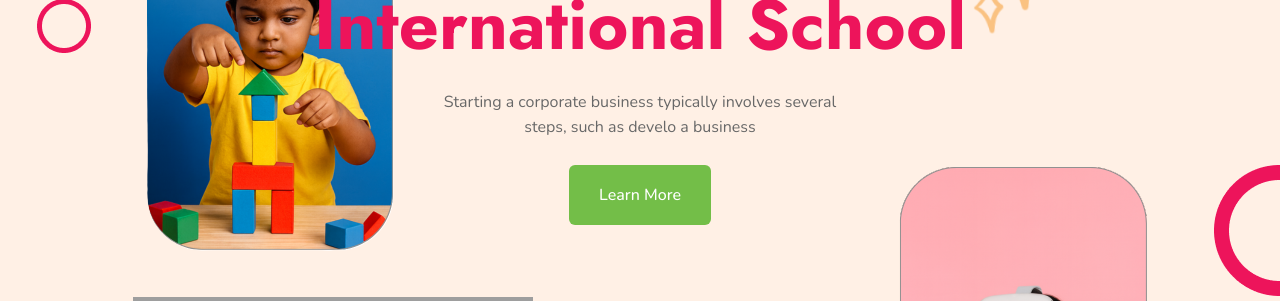
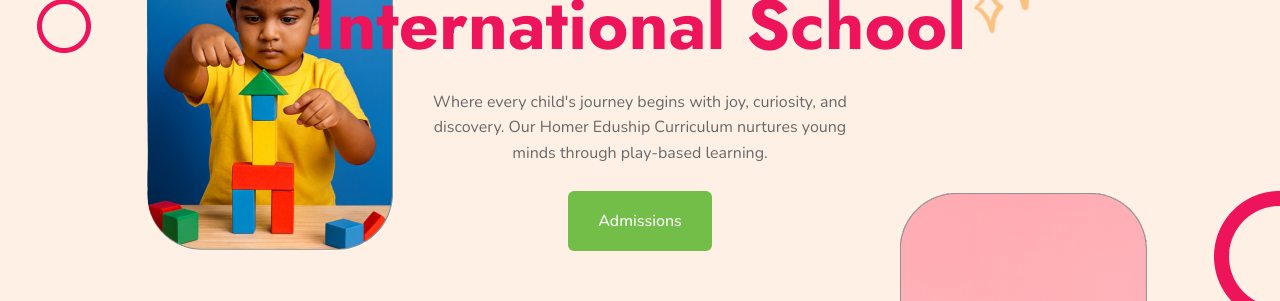
Before and after one commit to trendsandtactics/jois, a React (Vite) app: page / in a window 1280 px wide. Shown: the part 347-648 px from the top of the page. Built offline with nearby package versions, Linux system fonts and the light colour scheme; grey boxes are pictures that could not be loaded.

Commit message:
Update heroOne.jsx

```diff
--- a/src/components/sections/heros/heroOne.jsx
+++ b/src/components/sections/heros/heroOne.jsx
@@ -26,10 +26,10 @@ const HeroOne = () => {
             <img src={shap} alt="shap-2" className="w-5 h-8 -mt-7" />
           </div>
 
-          <p className="pt-5 max-w-[431px]">Starting a corporate business typically involves several steps, such as develo a business</p>
+          <p className="pt-5 max-w-[431px]">Where every child's journey begins with joy, curiosity, and discovery. Our Homer Eduship Curriculum nurtures young minds through play-based learning.</p>
           <div className="mt-6">
             <Button asChild variant={"secondary"} >
-              <Link to="/about-us">Learn More</Link>
+              <Link to="/about-us">Admissions</Link>
             </Button>
           </div>
         </div>
```
